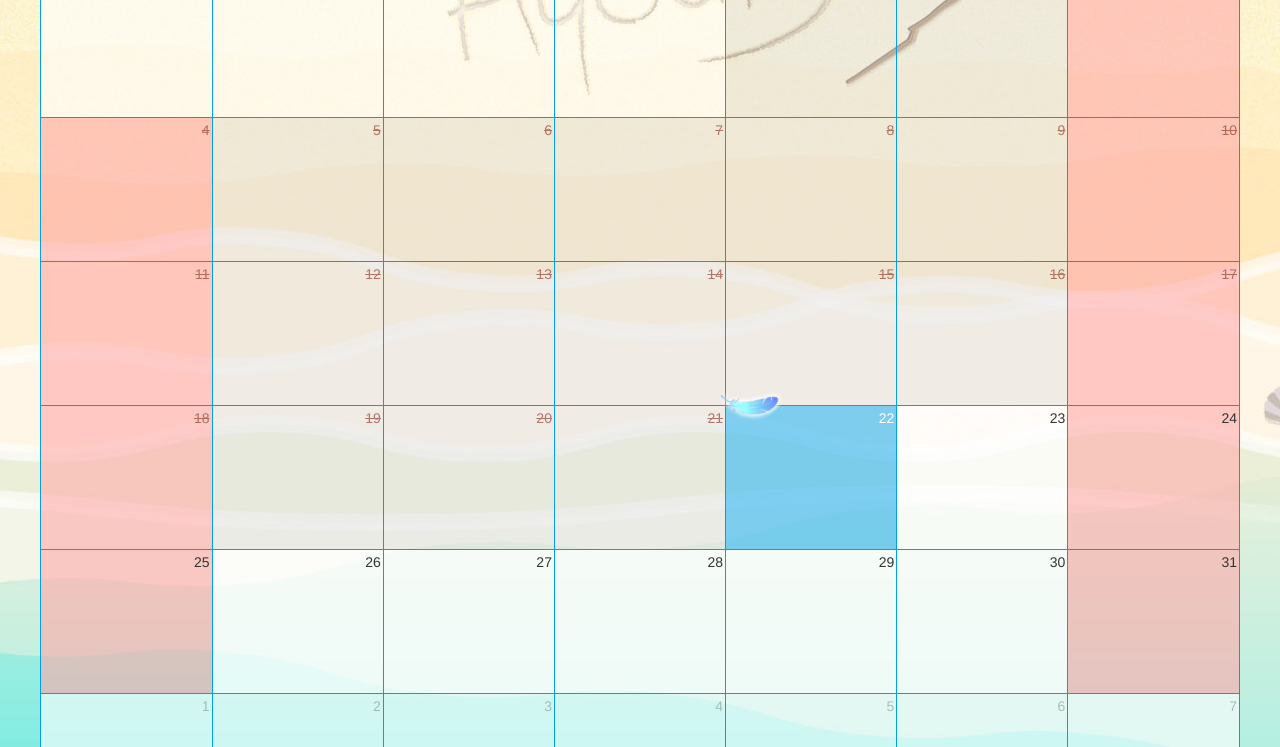
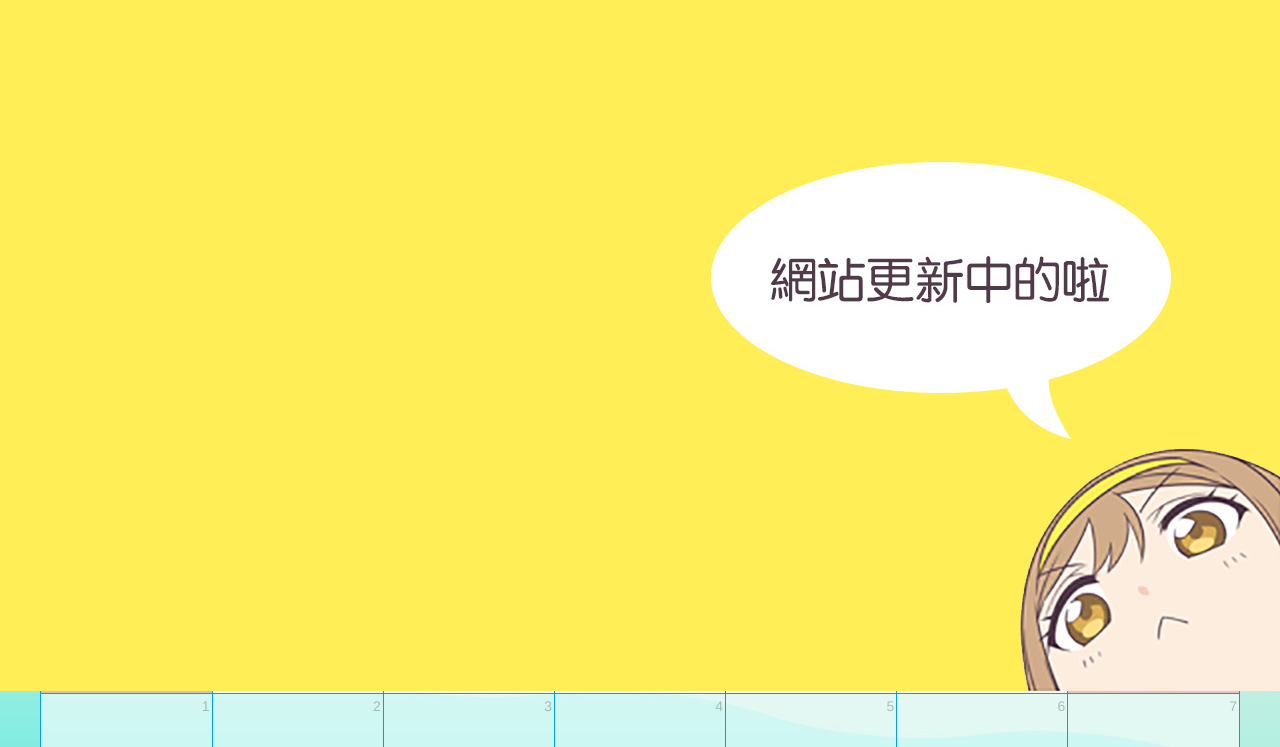
Before and after one commit to udon8327/MY-project-lovelive-calendar, a plain HTML site: page index.html in a window 1280 px wide. Shown: the part 109-856 px from the top of the page. Drawn offline with Linux system fonts and the light colour scheme.

Commit message:
維修畫面

```diff
--- a/index.html
+++ b/index.html
@@ -19,7 +19,7 @@
     <title>LoveLive! Calendar!!</title>
     <link rel="stylesheet" href="plugins/bootstrap-3.3.1-24/css/bootstrap.min.css">
     <link rel="stylesheet" href="plugins/fullcalendar/fullcalendar.min.css">
-    <link rel="stylesheet" href="css/index.css?v=200"><!--[if lt IE 9]>
+    <link rel="stylesheet" href="css/index.css?v=199"><!--[if lt IE 9]>
       <script src="https://cdn.bootcss.com/html5shiv/3.7.3/html5shiv.min.js"></script>
       <script src="https://cdn.bootcss.com/respond.js/1.4.2/respond.min.js"></script>
     <![endif]-->
@@ -35,6 +35,7 @@
     </script>
   </head>
   <body>
+    <div id="maintenance"><img src="img/maintenance.jpg" alt=""></div>
     <!--gotop-->
     <div id="gotop"><i class="glyphicon glyphicon-menu-up"></i></div>
     <!--header-->
@@ -103,6 +104,6 @@
     <script src="plugins/fullcalendar/fullcalendar.min.js"></script>
     <script src="plugins/fullcalendar/gcal.min.js"></script>
     <script src="//s7.addthis.com/js/300/addthis_widget.js#pubid=ra-5a9fd5757618e3c7"></script>
-    <script src="js/index.js?v=200"></script>
+    <script src="js/index.js?v=199"></script>
   </body>
 </html>
--- a/sass/index.sass
+++ b/sass/index.sass
@@ -716,3 +716,17 @@ footer
 .at-expanding-share-button-toggle
 	@media (max-width:320px)
 		transform: translate(10px,-15px) scale(0.7)
+
+//maintenance
+html,body
+	overflow: hidden
+#maintenance
+	z-index: 99999
+	position: fixed
+	width: 100vw
+	height: 100vh
+	background-color: #ffee56
+	img
+		position: fixed
+		bottom: 0
+		right: 0
```
Also changed, not shown: css/index.css, img/maintenance.jpg (added), 1 other file.
